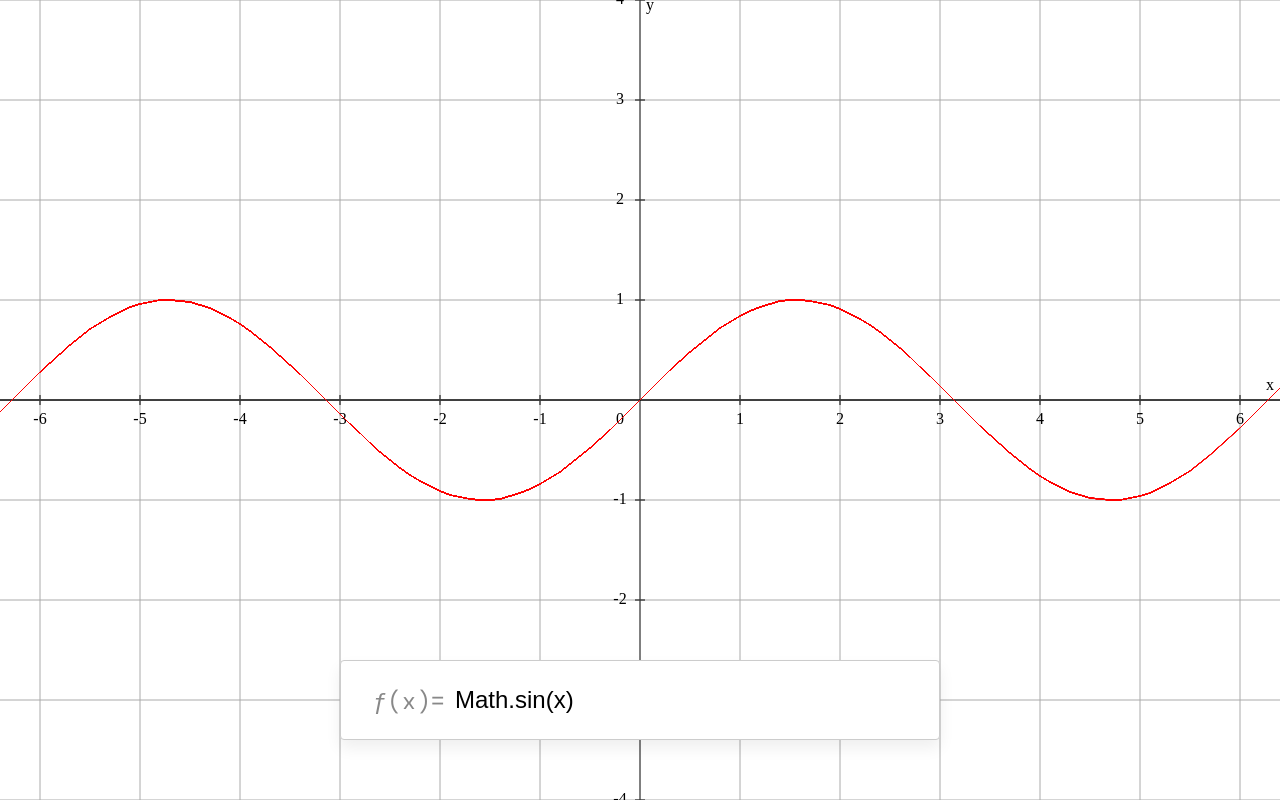
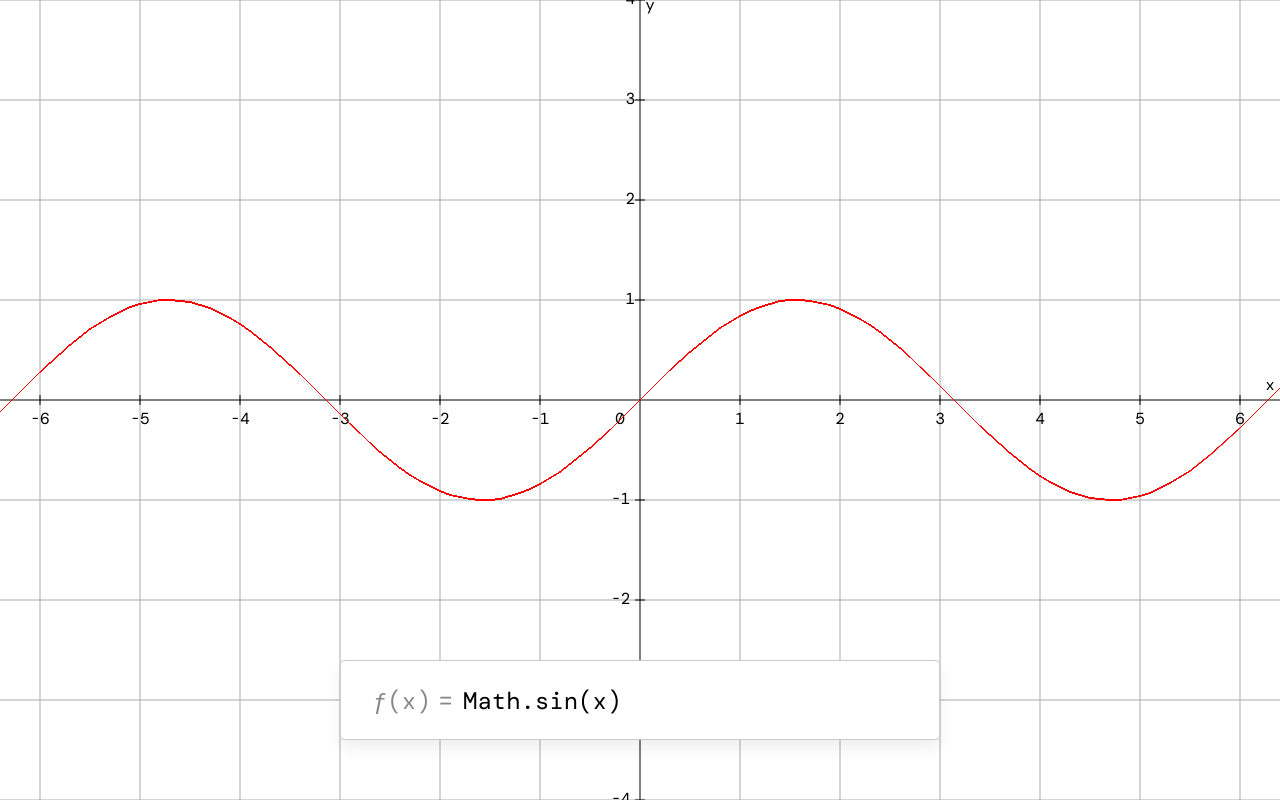
Before and after one commit to skarline/math-graph-generator, a plain HTML site: page index.html in a window 1280 px wide. Drawn offline with nearby package versions, Linux system fonts and the light colour scheme.

Commit message:
Minor changes

```diff
--- a/index.html
+++ b/index.html
@@ -13,7 +13,8 @@
   </head>
   <body>
     <div id="function-input" class="floating-input">
-      <p>ƒ(x)=</p>
+      <p>ƒ(x)</p>
+      <p>=</p>
       <input type="text" spellcheck="false" value="Math.sin(x)" />
     </div>
     <canvas id="canvas" width="800" height="600" />
--- a/js/graph.js
+++ b/js/graph.js
@@ -55,71 +55,82 @@ let pan = {
 };
 
 function drawAxis() {
-  ctx.beginPath();
-
-  ctx.strokeStyle = "#000";
   ctx.lineWidth = 1;
-  ctx.font = "16px Source Sans Pro";
+  ctx.font = "16px DM Mono";
   ctx.textAlign = "center";
-
-  ctx.moveTo(0, viewport.getY(0));
-  ctx.lineTo(viewport.width, viewport.getY(0));
-  ctx.stroke();
-
-  ctx.moveTo(viewport.getX(0), 0);
-  ctx.lineTo(viewport.getX(0), viewport.height);
-  ctx.stroke();
 
   const from = viewport.getAt(0, 0);
   const to = viewport.getAt(viewport.width, viewport.height);
 
+  const distance = Math.round(to.x - from.x);
+
+  let step = distance < 8 ? 0.25 : 1;
+
   // X axis
-  for (let x = Math.round(from.x); x < to.x + 20; x++) {
+  for (let x = Math.round(from.x) - 1; x < to.x + 20; x += step) {
     if (x === 0.0) continue;
+
+    let isDecimal = Math.round(x) !== x;
 
     let gx = viewport.getX(x);
     let gy = viewport.getY(0);
 
     ctx.beginPath();
-    ctx.strokeStyle = "#aaa";
+    ctx.strokeStyle = isDecimal ? "#eee" : "#aaa";
     ctx.moveTo(gx, 0);
     ctx.lineTo(gx, viewport.height);
 
     ctx.stroke();
 
     ctx.beginPath();
-    ctx.strokeStyle = "#000";
+    ctx.strokeStyle = isDecimal ? "#444" : "#000";
     ctx.moveTo(gx, gy - 5);
     ctx.lineTo(gx, gy + 5);
 
     ctx.stroke();
 
+    ctx.fillStyle = isDecimal ? "#888" : "#000";
     ctx.fillText(x, gx, gy + 24);
   }
 
   // Y axis
-  for (let y = Math.round(from.y); y < to.y + 20; y++) {
+  for (let y = Math.round(from.y) - 1; y < to.y + 20; y += step) {
     if (y === 0.0) continue;
+
+    let isDecimal = Math.round(y) !== y;
 
     let gx = viewport.getX(0);
     let gy = viewport.getY(y);
 
     ctx.beginPath();
-    ctx.strokeStyle = "#aaa";
+    ctx.strokeStyle = isDecimal ? "#eee" : "#aaa";
     ctx.moveTo(0, gy);
     ctx.lineTo(viewport.width, gy);
 
     ctx.stroke();
 
     ctx.beginPath();
-    ctx.strokeStyle = "#000";
+    ctx.strokeStyle = isDecimal ? "#444" : "#000";
     ctx.moveTo(gx - 5, gy);
     ctx.lineTo(gx + 5, gy);
 
     ctx.stroke();
 
-    ctx.fillText(-y, gx - 20, gy + 4);
+    ctx.fillStyle = isDecimal ? "#888" : "#000";
+    ctx.fillText(-y, gx - ctx.measureText(-y).width, gy + 4);
   }
+
+  ctx.strokeStyle = "#000";
+
+  ctx.beginPath();
+  ctx.moveTo(0, viewport.getY(0));
+  ctx.lineTo(viewport.width, viewport.getY(0));
+  ctx.stroke();
+
+  ctx.beginPath();
+  ctx.moveTo(viewport.getX(0), 0);
+  ctx.lineTo(viewport.getX(0), viewport.height);
+  ctx.stroke();
 
   ctx.fillText(0, viewport.getX(0) - 20, viewport.getY(0) + 24);
   ctx.fillText("x", viewport.width - 10, viewport.getY(0) - 10);
@@ -197,9 +208,7 @@ window.addEventListener("wheel", e => {
   // Apply zoom
   viewport.zoom *= 1 - e.deltaY / 1000;
 
-  if (viewport.zoom < 0.5) {
-    viewport.zoom = 0.5;
-  }
+  if (viewport.zoom < 0.5) viewport.zoom = 0.5;
 
   const newPosition = viewport.getAt(cursorPositionX, cursorPositionY);
 
--- a/style.css
+++ b/style.css
@@ -34,14 +34,19 @@ body {
   border: 1px solid #ccc;
 }
 
+.floating-input > *:not(:first-child) {
+  margin-left: 8px;
+}
+
 .floating-input > p {
+  font-family: "DM Mono", monospace;
+  font-size: 24px;
   color: #888;
-  font-size: 24px;
 }
 
 .floating-input > input {
+  font-family: "DM Mono", monospace;
   flex: 1;
-  margin-left: 8px;
   border: none;
   outline: none;
   font-size: 24px;
```
